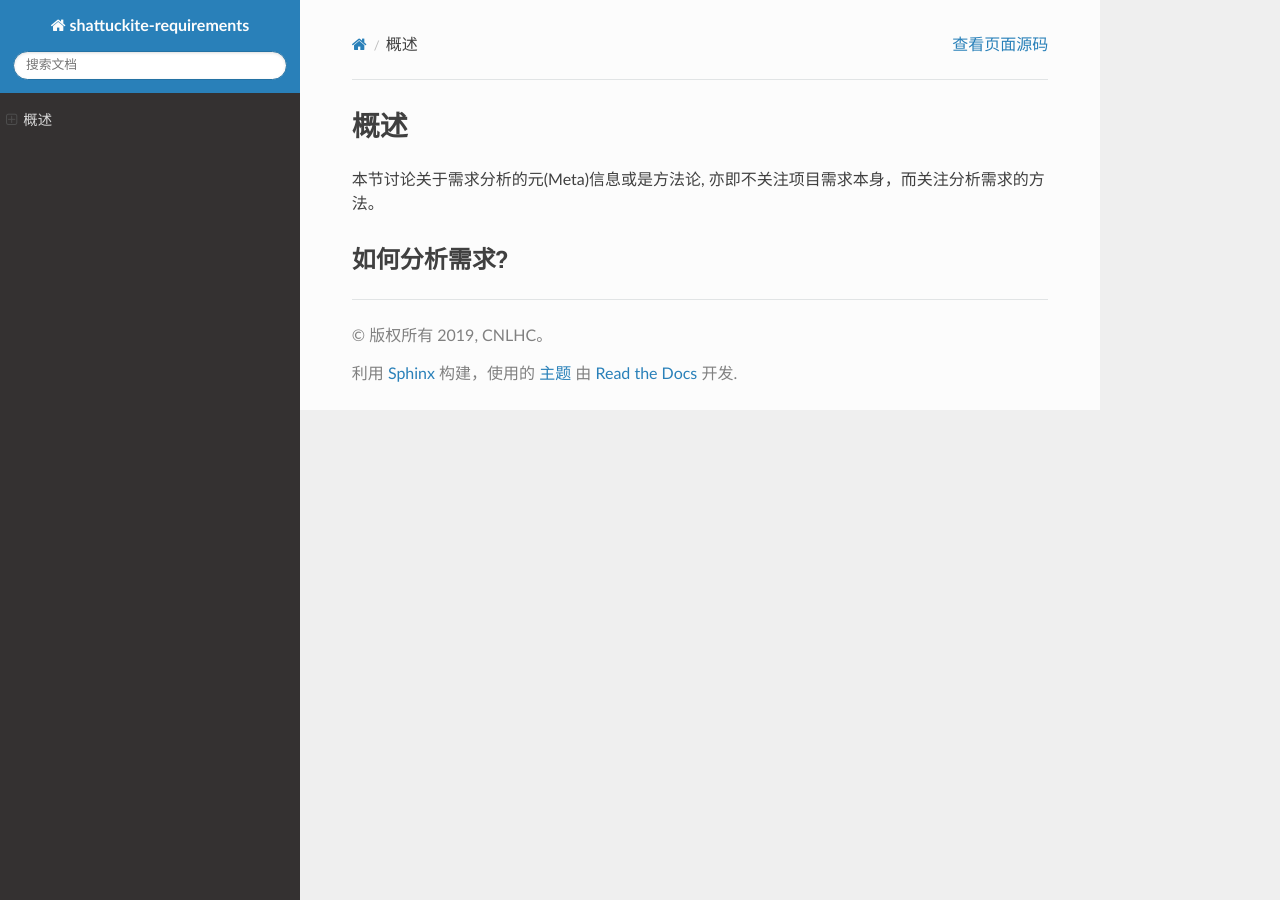
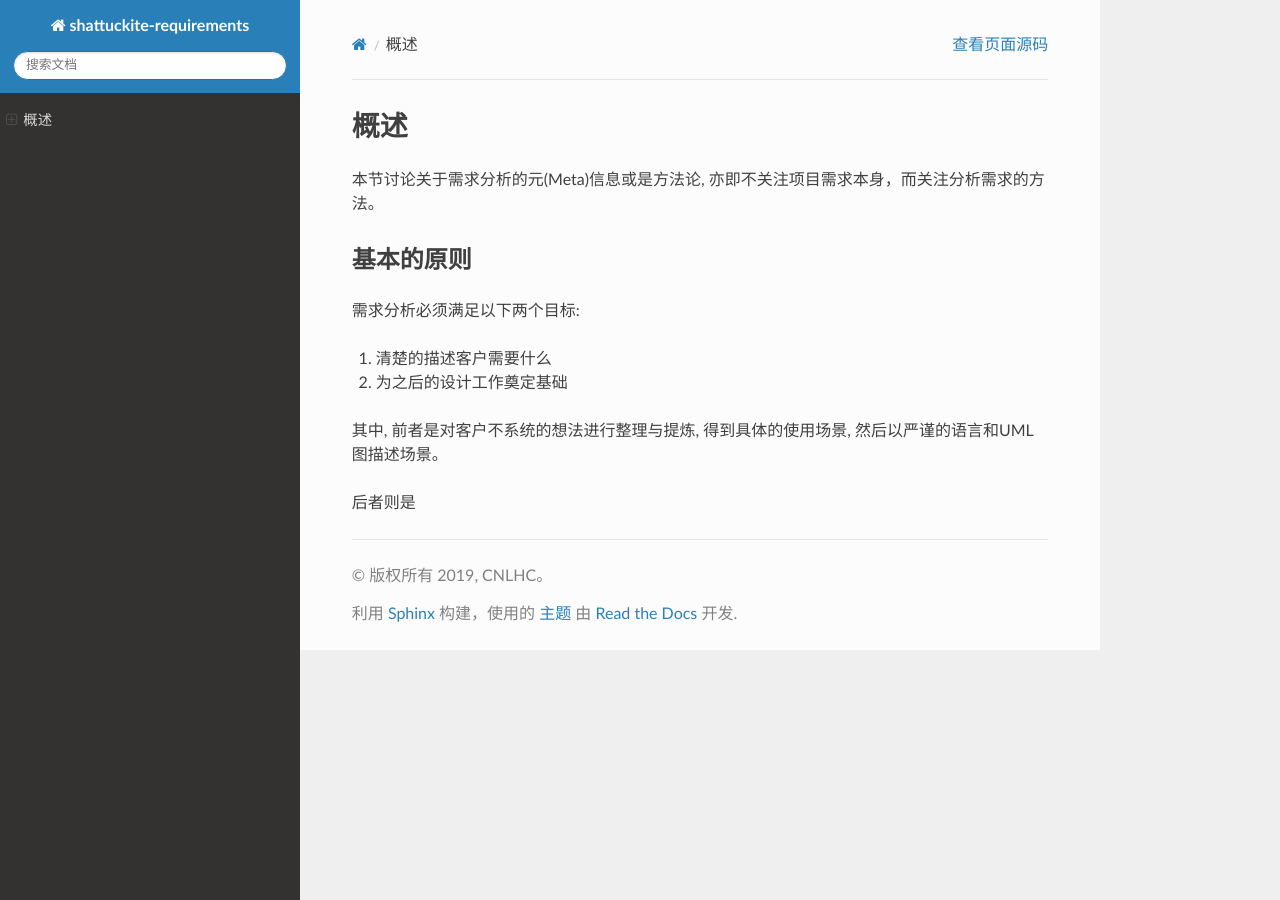
Before and after one commit to wenguang1998/shattuckite-doc, a Sphinx documentation site: the page built from requirments/source/intro.rst, in a window 1280 px wide. Built offline with Sphinx 7.4.7 and the Read the Docs theme 2.0.0, drawn with Linux system fonts in a browser that asks for light colours.

Commit message:
需求文档编写

```diff
--- a/requirments/source/intro.rst
+++ b/requirments/source/intro.rst
@@ -2,5 +2,14 @@
 -------------------
 本节讨论关于需求分析的元(Meta)信息或是方法论, 亦即不关注项目需求本身，而关注分析需求的方法。
 
-如何分析需求?
+基本的原则
 *******************
+
+需求分析必须满足以下两个目标:
+
+1. 清楚的描述客户需要什么
+2. 为之后的设计工作奠定基础
+
+其中, 前者是对客户不系统的想法进行整理与提炼, 得到具体的使用场景, 然后以严谨的语言和UML图描述场景。
+
+后者则是
```
